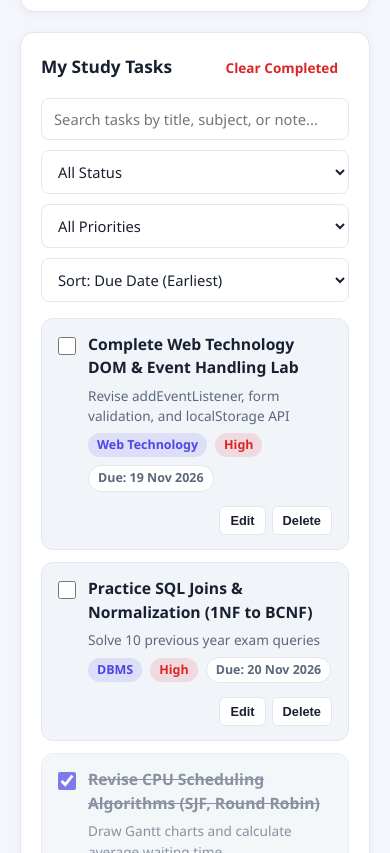
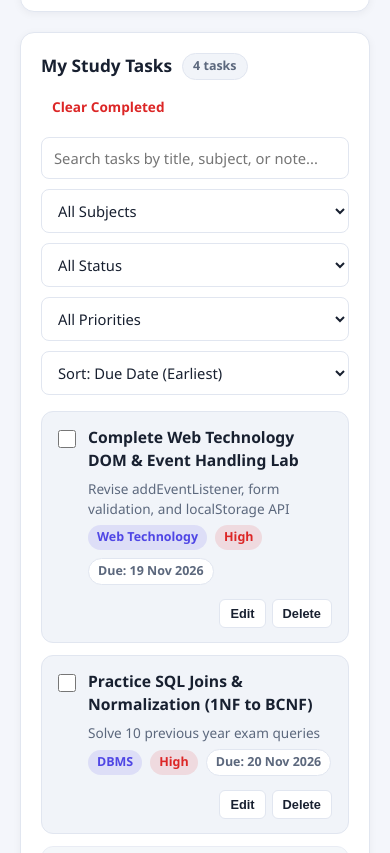
Before and after one commit to amank714557/AMANKUMAR-CSE11, a plain HTML site: page index.html in a window 390 px wide. Shown: the part 1409-2262 px from the top of the page. Drawn offline with Linux system fonts and the light colour scheme.

Commit message:
feat: add subject filter, overdue filter, reset button, and task count badge

```diff
--- a/index.html
+++ b/index.html
@@ -176,8 +176,14 @@
         <!-- Filter & Task List -->
         <section class="card" aria-labelledby="tasksHeading">
           <div class="card-header-row wrap">
-            <h2 id="tasksHeading" class="section-title">My Study Tasks</h2>
+            <div class="task-heading-group">
+              <h2 id="tasksHeading" class="section-title">My Study Tasks</h2>
+              <span id="taskCountBadge" class="task-count-badge">0 tasks</span>
+            </div>
             <div class="task-header-actions">
+              <button id="resetFiltersBtn" class="btn btn-text hidden" type="button">
+                Reset Filters
+              </button>
               <button id="clearCompletedBtn" class="btn btn-text-danger" type="button">
                 Clear Completed
               </button>
@@ -193,9 +199,21 @@
               aria-label="Search tasks"
             />
 
+            <select id="filterSubject" aria-label="Filter by subject">
+              <option value="all">All Subjects</option>
+              <option value="Web Technology">Web Technology</option>
+              <option value="DBMS">DBMS</option>
+              <option value="Operating Systems">Operating Systems</option>
+              <option value="Computer Networks">Computer Networks</option>
+              <option value="Design & Analysis of Algorithms">Algorithms (DAA)</option>
+              <option value="Software Engineering">Software Engineering</option>
+              <option value="Other">Other</option>
+            </select>
+
             <select id="filterStatus" aria-label="Filter by status">
               <option value="all">All Status</option>
               <option value="pending">Pending</option>
+              <option value="overdue">Overdue</option>
               <option value="completed">Completed</option>
             </select>
 
--- a/script.js
+++ b/script.js
@@ -73,10 +73,13 @@ const dateErrorEl = document.getElementById("dateError");
 
 // Filters & Task List
 const searchInput = document.getElementById("searchInput");
+const filterSubjectSelect = document.getElementById("filterSubject");
 const filterStatusSelect = document.getElementById("filterStatus");
 const filterPrioritySelect = document.getElementById("filterPriority");
 const sortTasksSelect = document.getElementById("sortTasks");
+const resetFiltersBtn = document.getElementById("resetFiltersBtn");
 const clearCompletedBtn = document.getElementById("clearCompletedBtn");
+const taskCountBadgeEl = document.getElementById("taskCountBadge");
 const taskListEl = document.getElementById("taskList");
 const emptyStateEl = document.getElementById("emptyState");
 
@@ -373,8 +376,26 @@ clearCompletedBtn.addEventListener("click", () => {
 
 // ================= FILTERING, SORTING & RENDERING =================
 
+function hasActiveFilters() {
+  return (
+    searchInput.value.trim() !== "" ||
+    filterSubjectSelect.value !== "all" ||
+    filterStatusSelect.value !== "all" ||
+    filterPrioritySelect.value !== "all"
+  );
+}
+
+function resetFilters() {
+  searchInput.value = "";
+  filterSubjectSelect.value = "all";
+  filterStatusSelect.value = "all";
+  filterPrioritySelect.value = "all";
+  renderTaskList();
+}
+
 function getFilteredAndSortedTasks() {
   const query = searchInput.value.trim().toLowerCase();
+  const subjectFilter = filterSubjectSelect.value;
   const statusFilter = filterStatusSelect.value;
   const priorityFilter = filterPrioritySelect.value;
   const sortBy = sortTasksSelect.value;
@@ -389,15 +410,19 @@ function getFilteredAndSortedTasks() {
         task.subject.toLowerCase().includes(query) ||
         (task.notes && task.notes.toLowerCase().includes(query));
 
+      const matchesSubject =
+        subjectFilter === "all" || task.subject === subjectFilter;
+
       const matchesStatus =
         statusFilter === "all" ||
         (statusFilter === "completed" && task.completed) ||
-        (statusFilter === "pending" && !task.completed);
+        (statusFilter === "pending" && !task.completed) ||
+        (statusFilter === "overdue" && isTaskOverdue(task));
 
       const matchesPriority =
         priorityFilter === "all" || task.priority === priorityFilter;
 
-      return matchesSearch && matchesStatus && matchesPriority;
+      return matchesSearch && matchesSubject && matchesStatus && matchesPriority;
     })
     .sort((a, b) => {
       if (sortBy === "dueAsc") return a.dueDate.localeCompare(b.dueDate);
@@ -411,6 +436,13 @@ function getFilteredAndSortedTasks() {
 
 function renderTaskList() {
   const visibleTasks = getFilteredAndSortedTasks();
+  const filtersActive = hasActiveFilters();
+
+  resetFiltersBtn.classList.toggle("hidden", !filtersActive);
+  taskCountBadgeEl.textContent = filtersActive
+    ? `Showing ${visibleTasks.length} of ${tasks.length}`
+    : `${tasks.length} ${tasks.length === 1 ? "task" : "tasks"}`;
+
   taskListEl.innerHTML = "";
 
   if (visibleTasks.length === 0) {
@@ -474,12 +506,21 @@ taskListEl.addEventListener("click", (event) => {
 });
 
 // Re-render when filters change
-[searchInput, filterStatusSelect, filterPrioritySelect, sortTasksSelect].forEach(
-  (control) => {
-    control.addEventListener("input", renderTaskList);
-    control.addEventListener("change", renderTaskList);
-  }
-);
+[
+  searchInput,
+  filterSubjectSelect,
+  filterStatusSelect,
+  filterPrioritySelect,
+  sortTasksSelect,
+].forEach((control) => {
+  control.addEventListener("input", renderTaskList);
+  control.addEventListener("change", renderTaskList);
+});
+
+resetFiltersBtn.addEventListener("click", () => {
+  resetFilters();
+  showToast("Filters reset.");
+});
 
 function renderStatsAndProgress() {
   const total = tasks.length;
--- a/style.css
+++ b/style.css
@@ -425,11 +425,37 @@ select:focus {
 }
 
 /* ================= FILTERS & TASK LIST ================= */
+.task-heading-group {
+  display: flex;
+  align-items: center;
+  gap: 10px;
+}
+
+.task-count-badge {
+  font-size: 0.78rem;
+  font-weight: 600;
+  color: var(--text-muted);
+  background-color: var(--bg-subtle);
+  border: 1px solid var(--border-color);
+  padding: 3px 10px;
+  border-radius: var(--radius-full);
+}
+
+.task-header-actions {
+  display: flex;
+  align-items: center;
+  gap: 6px;
+}
+
 .filters-bar {
   display: grid;
-  grid-template-columns: 1.5fr 1fr 1fr 1.2fr;
+  grid-template-columns: repeat(4, 1fr);
   gap: 10px;
   margin-bottom: 16px;
+}
+
+.filters-bar input[type="search"] {
+  grid-column: 1 / -1;
 }
 
 .task-list {
```
